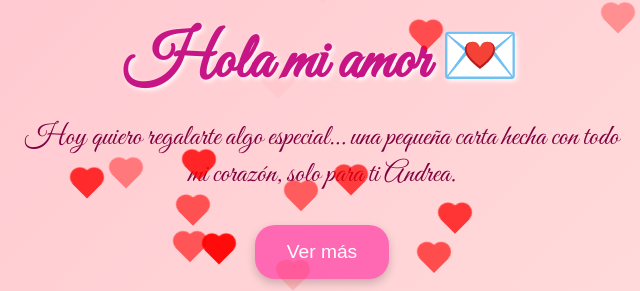
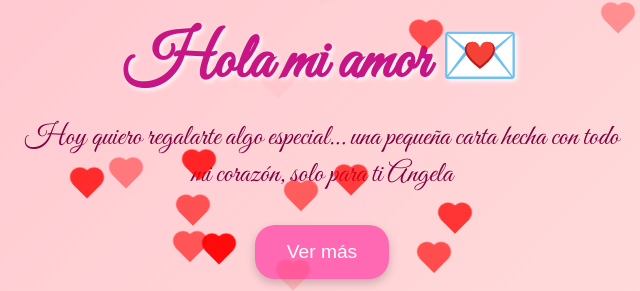
Before and after one commit to Oscarrios7777/dedicatoria, a plain HTML site: page Hola-amor.html in a window 1280 px wide. Shown: the part 252-543 px from the top of the page, 318-958 px from the left. Drawn offline with Linux system fonts and the light colour scheme.

Commit message:
Change name from Andrea to Angela in Hola-amor.html
Updated the name in the first page from 'Andrea' to 'Angela'.

```diff
--- a/Hola-amor.html
+++ b/Hola-amor.html
@@ -116,7 +116,7 @@
   <!-- Páginas -->
   <div class="page active" id="page1">
     <h1>Hola mi amor 💌</h1>
-    <p>Hoy quiero regalarte algo especial… una pequeña carta hecha con todo mi corazón, solo para ti Andrea.</p>
+    <p>Hoy quiero regalarte algo especial… una pequeña carta hecha con todo mi corazón, solo para ti Angela</p>
     <button onclick="nextPage()">Ver más</button>
   </div>
 
```
